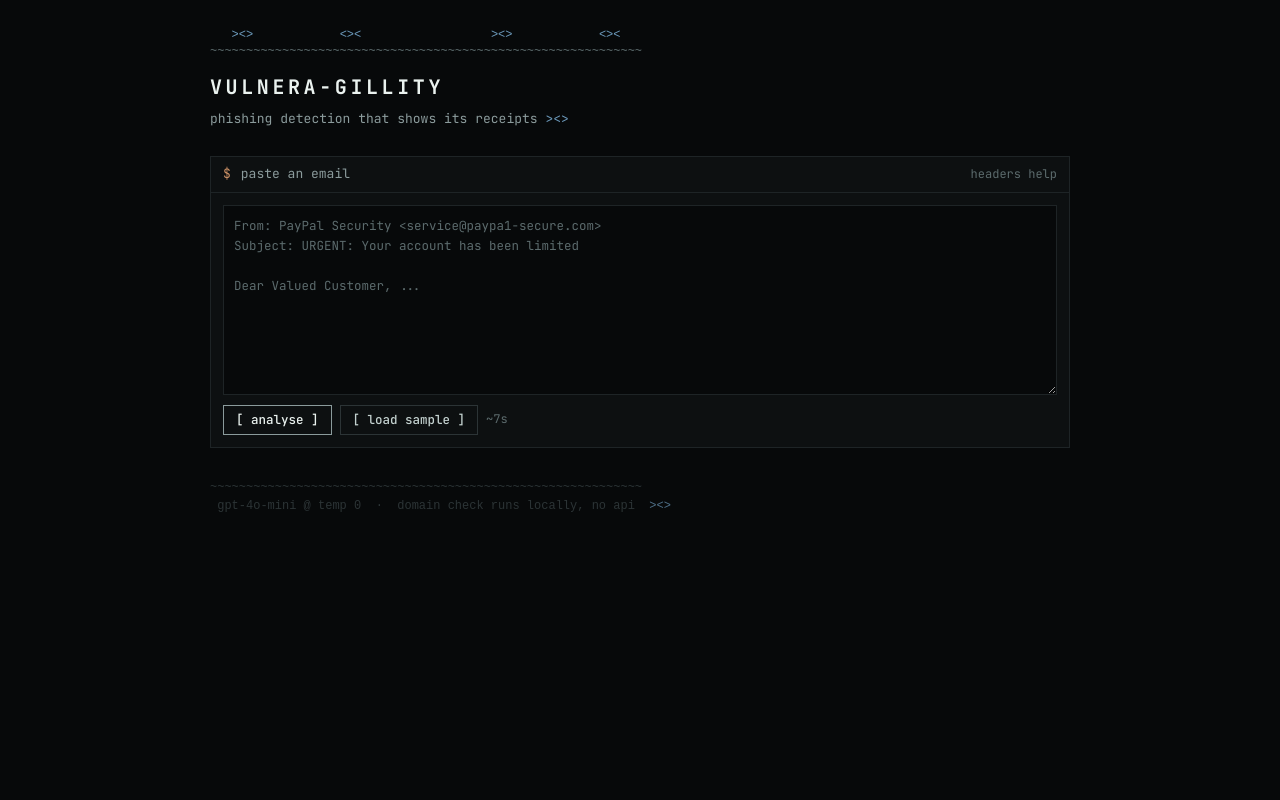
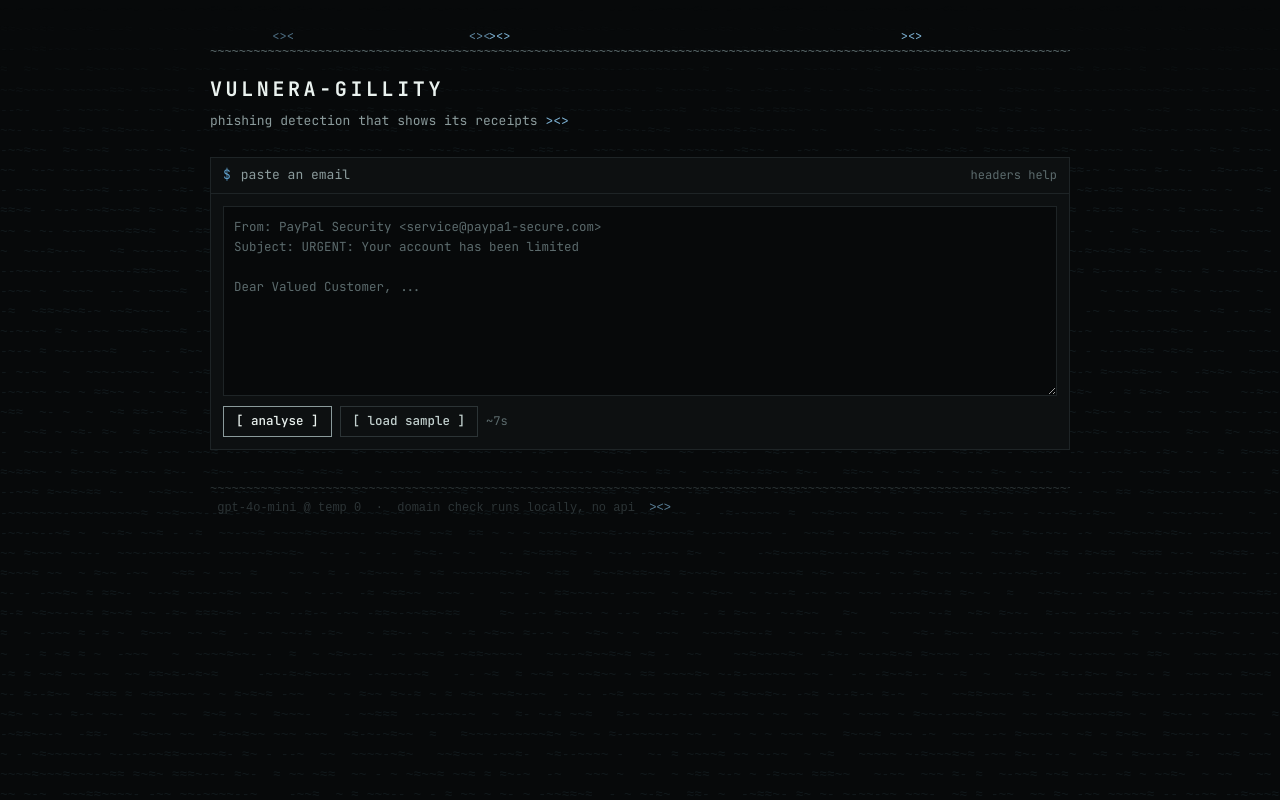
Before and after one commit to raphael-edafe/phishing-llm, a website: page static/index.html in a window 1280 px wide. Drawn offline with Linux system fonts and the light colour scheme.

Commit message:
Animate the fish, add an ascii ocean, turn the accent blue
Fish
  CSS keyframes rather than motion.dev for this one: a negative animation-delay
  starts each fish part-way through its crossing, so the strip is populated the
  moment the page loads instead of empty until the first one drifts in. Motion
  One has no clean equivalent, and it keeps owning the hover interactions.
  Direction follows the glyph - ><> swims right, <>< swims left - with varied
  durations so they never move in lockstep. Verified in the browser: all four
  moving, correct directions, 835px spread at load.

  prefers-reduced-motion stops them and pins them at fixed positions. A
  continuously moving element is an accessibility problem, not just a taste
  one.

  The waterline was a fixed 60 tildes against a fluid container, so fish swam
  past the end of the water. Now overfilled and clipped, spanning the container
  at any width.

Ocean
  A fixed field of wave glyphs behind everything, generated from a fixed seed
  rather than Math.random so the water does not reshuffle on every render.
  pre-wrap does the layout, so it fills any viewport without measuring. Kept
  out of the way three times over: barely above the background colour, masked
  to fade where content begins, and pointer-events none with a negative
  z-index. Verified it does not swallow input or cause horizontal scroll, and
  is aria-hidden.

Blue
  --spam was doubling as the spam STATUS colour and the general UI accent, so
  turning it blue changes the spam verdict too - green / blue / red remain
  mutually distinguishable. The decorative fish shift to a lighter blue so they
  still read as separate from a verdict.

Co-Authored-By: Claude Opus 5 <noreply@anthropic.com>

```diff
--- a/static/index.html
+++ b/static/index.html
@@ -20,12 +20,14 @@
   --bright:  #eaf2ef;
 
   --legit:   #7f9e7c;
-  --spam:    #cc9166;
+  /* doubles as the spam STATUS colour and the general UI accent. green /
+     blue / red stay mutually distinguishable as verdicts. */
+  --spam:    #5f9ec9;
   --phish:   #c2635e;
 
   /* the decorative fish. deliberately distinct from all three status
      tones so a swimming ><> is never mistaken for a verdict. */
-  --fish:    #6d9bbd;
+  --fish:    #7fb4d6;
 
   --mono: 'JetBrains Mono', ui-monospace, SFMono-Regular, Menlo, Consolas, monospace;
 }
@@ -51,12 +53,61 @@ body {
 }
 .wrap { max-width: 860px; margin: 0 auto; }
 
+
+/* ---- ocean ----------------------------------------------------------------
+   A fixed field of wave glyphs behind everything. Three rules keep it from
+   getting in the way: it is barely above the background colour, it is masked
+   to fade out where the content sits, and it takes no pointer events and no
+   layout space. It is decoration and is hidden from assistive tech.
+   A negative z-index child paints above the body background but below
+   in-flow content, which is exactly the layer wanted. */
+.ocean {
+  position: fixed; inset: 0; z-index: -1; margin: 0;
+  overflow: hidden; pointer-events: none; user-select: none;
+  color: #131b1e; font-size: 13px; line-height: 1.55;
+  white-space: pre-wrap; word-break: break-all;
+  -webkit-mask-image: linear-gradient(to bottom, transparent 0%, #000 22%, #000 100%);
+          mask-image: linear-gradient(to bottom, transparent 0%, #000 22%, #000 100%);
+}
+
 /* ---- banner ---- */
-.banner {
+/* CSS rather than motion.dev for this one: a negative animation-delay starts
+   each fish part-way through its crossing, so the strip is populated the
+   instant the page loads instead of empty until the first fish drifts in.
+   Motion owns the hover interactions; this is ambient and belongs in CSS. */
+.sea {
+  position: relative; height: 17px; overflow: hidden;
+  font-size: 12px; line-height: 17px;
+}
+.fish {
+  position: absolute; top: 0; white-space: pre;
+  color: var(--fish); animation: swim-right linear infinite;
+}
+.fish.back { animation-name: swim-left; }
+
+@keyframes swim-right { from { left: -4ch; } to { left: 100%; } }
+@keyframes swim-left  { from { left: 100%; } to { left: -4ch; } }
+
+/* varied speeds so they never move in lockstep, and negative delays so they
+   start already spread across the strip */
+.f1 { animation-duration: 26s; animation-delay:  -4s; }
+.f2 { animation-duration: 34s; animation-delay: -18s; opacity: .75; }
+.f3 { animation-duration: 21s; animation-delay: -12s; }
+.f4 { animation-duration: 39s; animation-delay: -30s; opacity: .6; }
+
+/* continuous motion is a genuine accessibility problem, not just a taste one */
+@media (prefers-reduced-motion: reduce) {
+  .fish { animation: none; }
+  .f1 { left: 6%; } .f2 { left: 30%; } .f3 { left: 58%; } .f4 { left: 82%; }
+}
+
+.waterline {
   color: var(--dim); font-size: 12px; line-height: 1.3;
-  white-space: pre; overflow-x: auto; margin: 0;
+  white-space: pre; margin: 0;
+  overflow: hidden;   /* overfilled with tildes and clipped, so the water spans
+                         the container at any width and the fish never swim
+                         past the end of it */
 }
-.banner b { color: var(--fish); font-weight: 400; }
 .title {
   color: var(--bright); font-weight: 700; font-size: 20px;
   letter-spacing: .18em; margin: 12px 0 6px;
@@ -140,8 +191,8 @@ h2 .q { color: var(--dim); letter-spacing: 0; text-transform: none; }
 }
 .hl-verified { border-bottom-color: var(--phish);
                background: rgba(194, 99, 94, .14); }
-.hl-model    { background: rgba(204, 145, 102, .11); }
-.hl:hover    { background: rgba(204, 145, 102, .30); color: var(--bright); }
+.hl-model    { background: rgba(95, 158, 201, .13); }
+.hl:hover    { background: rgba(95, 158, 201, .32); color: var(--bright); }
 
 .hl::after {
   content: "[ " attr(data-desc) " ]";
@@ -167,15 +218,22 @@ h2 .q { color: var(--dim); letter-spacing: 0; text-transform: none; }
 .empty { color: var(--dim); margin: 0; }
 .err { border: 1px solid var(--phish); color: var(--phish); padding: 9px 11px; }
 
-.foot { color: var(--rule-2); margin-top: 30px; white-space: pre; font-size: 12px; overflow-x: auto; }
+.foot { color: var(--rule-2); margin-top: 30px; white-space: pre; font-size: 12px;
+        overflow: hidden; }
 .foot b { color: var(--fish); font-weight: 400; opacity: .7; }
 </style>
 </head>
 <body>
+<pre class="ocean" aria-hidden="true"></pre>
 <div class="wrap">
 
-<pre class="banner">   <b>&gt;&lt;&gt;</b>            <b>&lt;&gt;&lt;</b>                  <b>&gt;&lt;&gt;</b>            <b>&lt;&gt;&lt;</b>
-~~~~~~~~~~~~~~~~~~~~~~~~~~~~~~~~~~~~~~~~~~~~~~~~~~~~~~~~~~~~</pre>
+<div class="sea" aria-hidden="true">
+    <span class="fish f1">&gt;&lt;&gt;</span>
+    <span class="fish f2 back">&lt;&gt;&lt;</span>
+    <span class="fish f3">&gt;&lt;&gt;</span>
+    <span class="fish f4 back">&lt;&gt;&lt;</span>
+  </div>
+<pre class="waterline">~~~~~~~~~~~~~~~~~~~~~~~~~~~~~~~~~~~~~~~~~~~~~~~~~~~~~~~~~~~~~~~~~~~~~~~~~~~~~~~~~~~~~~~~~~~~~~~~~~~~~~~~~~~~~~~~~~~~~~~~~~~~~~~~~~~~~~~~~~~~~~~~~~~~~~~~~~~~~~~~~~~~~~~~~~~~~~~~~~~~~~~~~~~~~~~~~~~~~~~~</pre>
   <div class="title">VULNERA-GILLITY</div>
   <p class="tagline">phishing detection that shows its receipts <span class="swim">&gt;&lt;&gt;</span></p>
 
@@ -196,12 +254,28 @@ h2 .q { color: var(--dim); letter-spacing: 0; text-transform: none; }
 
   <div id="out"></div>
 
-<pre class="foot">~~~~~~~~~~~~~~~~~~~~~~~~~~~~~~~~~~~~~~~~~~~~~~~~~~~~~~~~~~~~
+<pre class="foot">~~~~~~~~~~~~~~~~~~~~~~~~~~~~~~~~~~~~~~~~~~~~~~~~~~~~~~~~~~~~~~~~~~~~~~~~~~~~~~~~~~~~~~~~~~~~~~~~~~~~~~~~~~~~~~~~~~~~~~~~~~~~~~~~~~~~~~~~~~~~~~~~~~~~~~~~~~~~~~~~~~~~~~~~~~~~~~~~~~~~~~~~~~~~~~~~~~~~~~~~
  gpt-4o-mini @ temp 0  ·  domain check runs locally, no api  <b>&gt;&lt;&gt;</b></pre>
 </div>
 
 <script src="/static/vendor/motion.js"></script>
 <script>
+// ---- ocean -----------------------------------------------------------------
+// Wave glyphs generated rather than written out: pre-wrap lets the browser do
+// the wrapping, so it fills any viewport without measuring anything. The
+// pattern is deterministic - a fixed seed, not Math.random - so the water does
+// not reshuffle on every render, which would be distracting.
+(() => {
+  const ocean = document.querySelector('.ocean');
+  if (!ocean) return;
+  let seed = 20260819;
+  const rnd = () => (seed = (seed * 1103515245 + 12345) & 0x7fffffff) / 0x7fffffff;
+  const glyphs = ['~', '~', '~', '≈', '-', ' ', ' '];
+  let out = '';
+  for (let i = 0; i < 9000; i++) out += glyphs[Math.floor(rnd() * glyphs.length)];
+  ocean.textContent = out;
+})();
+
 const $ = s => document.querySelector(s);
 const el = (t, c, txt) => { const n = document.createElement(t); if (c) n.className = c;
                             if (txt != null) n.textContent = txt; return n; };
@@ -271,7 +345,7 @@ function highlightedEmail(text, highlights) {
 // which rules out transforms - they have no effect on a non-replaced inline
 // box - so the animation is on colour. If the bundle fails to load, the CSS
 // :hover rules still cover the essentials.
-const HOVER_BG = 'rgba(204, 145, 102, 0.30)';
+const HOVER_BG = 'rgba(95, 158, 201, 0.32)';
 
 function attachMotion(root) {
   const M = window.Motion || {};
```
